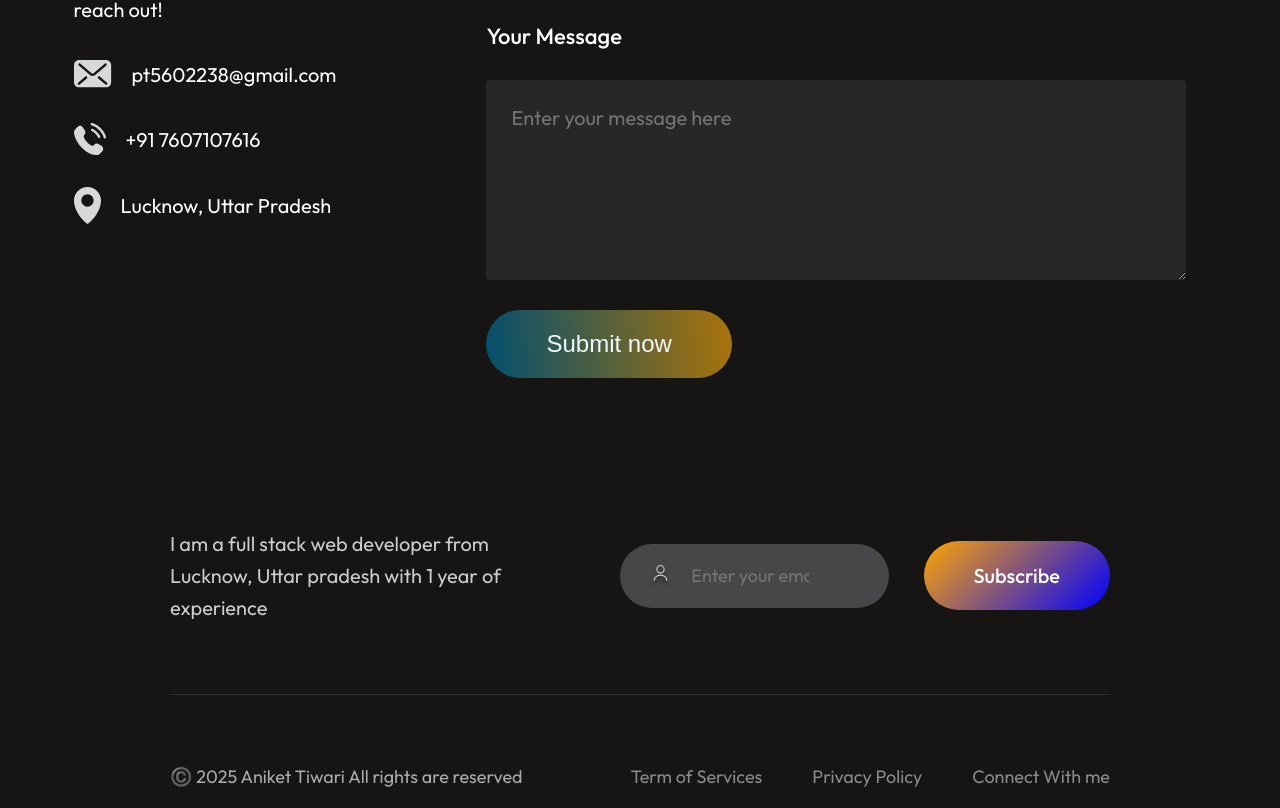
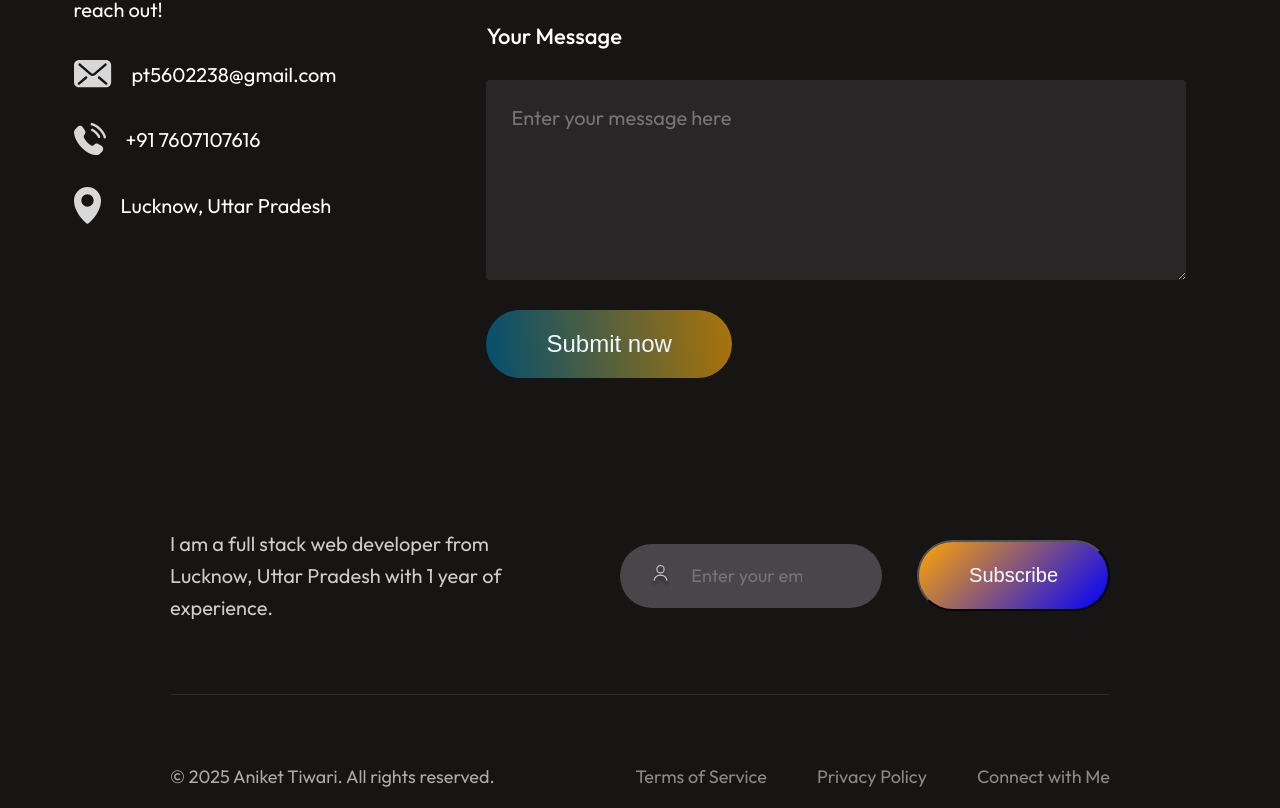
Before and after one commit to Anikettiw-at/portreact, a React (Vite) app: page / in a window 1280 px wide. Shown: the part 4617-5425 px from the top of the page. Built offline with nearby package versions, Linux system fonts and the light colour scheme.

Commit message:
Update Footer.jsx
up

```diff
--- a/src/components/Footer/Footer.jsx
+++ b/src/components/Footer/Footer.jsx
@@ -1,36 +1,41 @@
-import React from 'react'
-import './Footer.css'
-import user_icon from '../../assets/user_icon.svg'
+import React from 'react';
+import './Footer.css';
+import user_icon from '../../assets/user_icon.svg';
 
-
-const  Footer= () => {
+const Footer = () => {
   return (
-    <div className='footer'>
+    <div className="footer">
       <div className="footer-top">
         <div className="footer-top-left">
-                {/* <img src={footer_logo} alt="" /> */}
-                <p>I am a full stack web developer from Lucknow, Uttar pradesh with 1 year of experience </p>
+          <p>
+            I am a full stack web developer from Lucknow, Uttar Pradesh with 1 year of experience.
+          </p>
         </div>
+
         <div className="footer-top-right">
           <div className="footer-email-input">
-                    {/* user icon jo enail ke andar dikh rha hai wohai  */}
-                    <img src={user_icon} alt="" />
+            <img src={user_icon} alt="User Icon" />
             <input type="email" placeholder="Enter your email" />
           </div>
-                <div className="footer-subscribe">Subscribe</div>
+            <button className="footer-subscribe">Subscribe</button>
         </div>
       </div>
+
       <hr />
+
       <div className="footer-bottom">
-            <p className="footer-bottom-left">©️ 2025 Aniket Tiwari  All rights are reserved </p>
+        <p className="footer-bottom-left">
+          © 2025 Aniket Tiwari. All rights reserved.
+        </p>
+
         <div className="footer-bottom-right">
-                <p>Term of Services</p>
+          <p>Terms of Service</p>
           <p>Privacy Policy</p>
-                <p>Connect With me </p>
+          <p>Connect with Me</p>
         </div>
       </div>
     </div>
-  )
-}
+  );
+};
 
-export default Footer
+export default Footer;
```
Lines whose indentation alone changed are shown as unchanged.
